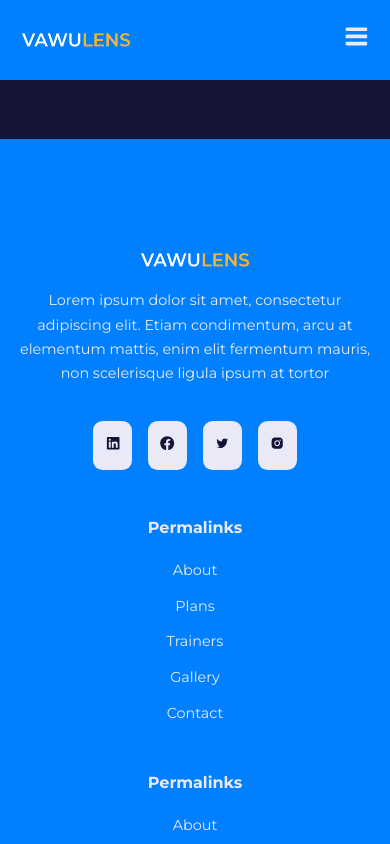
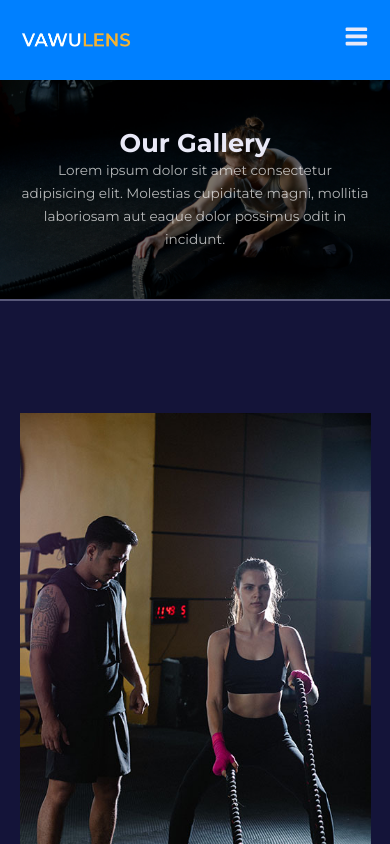
Before and after one commit to Antonio-74/VawulensProject, a React (Create React App) app in the folder vawulens/: page /gallery in a window 390 px wide. Shown: the top 844 px of the page. Built offline with nearby package versions, Linux system fonts and the light colour scheme.

Commit message:
Gallery page created

```diff
--- a/vawulens/src/pages/gallery/Gallery.jsx
+++ b/vawulens/src/pages/gallery/Gallery.jsx
@@ -1,9 +1,34 @@
 import React from 'react';
+import Header from '../../components/Header';
+import HeaderImage from '../../images/header_bg_3.jpg';
 import './gallery.css';
 
 function Gallery() {
+
+  const galleryLength = 15;
+  const images = [];
+
+  for(let i = 1; i <= galleryLength; i++ ) {
+    images.push(require(`../../images/gallery${i}.jpg`))
+  }
+
   return (
-    <div>Gallery</div>
+    <>
+      <Header title='Our Gallery' image={HeaderImage}>
+        Lorem ipsum dolor sit amet consectetur adipisicing elit. Molestias cupiditate magni, mollitia laboriosam aut eaque dolor possimus odit in incidunt.
+      </Header>
+      <section className='gallery'>
+        <div className='container gallery__container'>
+          {images.map((image, index) => {
+            return (
+              <article key={index}>
+                <img src={image} alt={`Gallery Image ${index + 1}`} />
+              </article>
+            )
+          })}
+        </div>
+      </section>
+    </>
   )
 }
 
--- a/vawulens/src/pages/gallery/gallery.css
+++ b/vawulens/src/pages/gallery/gallery.css
@@ -0,0 +1,33 @@
+.gallery__container {
+    display: grid;
+    grid-template-columns: repeat(3, 1fr);
+}
+
+.gallery__container article {
+    border: 1rem solid transparent;
+    transition: var(--transition);
+}
+
+.gallery__container article:hover {
+    border-color: var(--color-gray-500);
+}
+
+/* MEDIA QUERIES (medium screens) */
+@media screen and (max-width: 1024px) {
+    .gallery_container {
+        grid-template-columns: 1fr 1fr;
+        gap: 2rem;
+    }
+
+    .gallery__container article {
+        border: 0;
+    }
+}
+
+/* MEDIA QUERIES (small screens) */
+@media screen and (max-width: 600px) {
+    .gallery__container {
+        grid-template-columns: 1fr;
+        gap: 1rem;
+    }
+}
```
